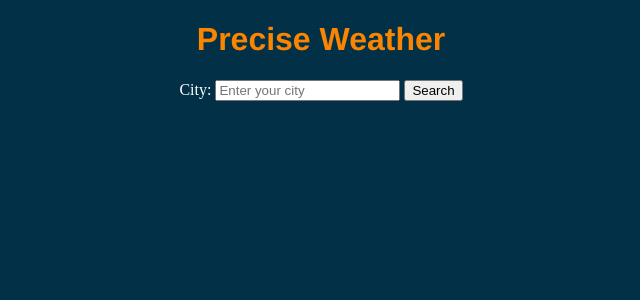
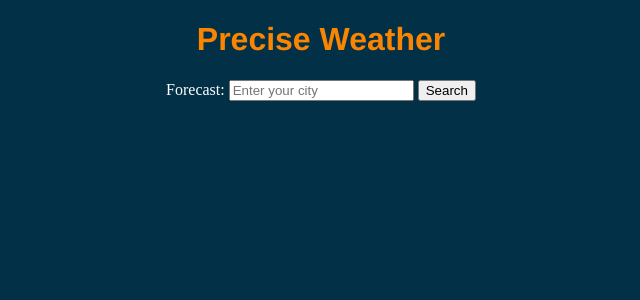
Before and after one commit to ht-pham/weather-app, a Flask app: page / in a window 1280 px wide. Shown: the top 300 px of the page, without its empty margins (319-959 px from the left). Run offline with Flask 2, Linux system fonts and the light colour scheme.

Commit message:
Adding forecasting features for next day

```diff
--- a/main.py
+++ b/main.py
@@ -73,3 +73,67 @@ def search():
             realfeel_c=temp["Real-Feel C"],realfeel_f=temp["Real-Feel F"],
             degree=wind["degree"],direction=wind["dir"],
             kmh=wind["speed_kph"],mph=wind["speed_mph"])
+
+@app.route("/forecast",methods=["POST"])
+def forecast():
+    # URLs for HTTP POST requests
+    url = "https://weatherapi-com.p.rapidapi.com/forecast.json"
+
+    # Headers info { API key & and API host } to make API calls
+    headers = {
+        "X-RapidAPI-Key": "153f94ba4amsh2b77e486cbac9e4p18bfaejsn63e24918a3ba",
+        "X-RapidAPI-Host": "weatherapi-com.p.rapidapi.com"
+    }
+
+    # Take user input and save it as the variable 'city'
+    city = form.form["city"]
+
+    # Exception Handling: Empty Input ==> Refresh Main Page
+    if city == "":
+        return render_template("index.html",error_message="Please enter a city")
+
+    # Otherwise, take the entered user input 'city' to the query
+    querystring = {"q":city,"days":"3"}
+
+    # First API call for the real-time weather info in the city
+    forecast_response = requests.request("GET", url, headers=headers, params=querystring)
+    forecast_data = json.loads(forecast_response.text)
+
+    # Exception Handling: invalid user input
+    # When the user gives an unvalid input other than empty string
+    # return 4xx Error
+    if (forecast_response.status_code in range(400,500)):
+        return render_template("index.html",error_message="No Matching Found Location")
+
+    # Exception Handling: buggy codes/internal server issues
+    # When some codes are not working properly
+    # return 5xx Error
+    if (forecast_response.status_code in range(500,600)):
+        return render_template("error.html",status_code=forecast_response.status_code,error_message=forecast_response.reason)
+
+    # Otherwise (i.e. it is a valid input which is a city/town), return the info
+    # if forecast_data["location"]["region"] == "" or forecast_data["location"]["region"] == forecast_data["location"]["name"] :
+    #     city = forecast_data["location"]["name"]+", "+forecast_data["location"]["country"]
+    # else:
+    #     city = forecast_data["location"]["name"]+", "+forecast_data["location"]["region"]
+    # time = forecast_data["location"]["localtime"]
+    # sunrise = forecast_data["astronomy"]["astro"]["sunrise"]
+    # sunset = forecast_data["astronomy"]["astro"]["sunset"]
+
+    # condition = forecast_data["current"]["condition"]["text"] # e.g. cloudy, sunny, foggy, etc.
+    # temp = {"C":forecast_data["current"]["temp_c"],"F":forecast_data["current"]["temp_f"],
+    #                 "Real-Feel C":forecast_data["current"]["feelslike_c"],"Real-Feel F":forecast_data["current"]["feelslike_f"]}
+    # wind = {"degree":forecast_data["current"]["wind_degree"],"dir":forecast_data["current"]["wind_dir"],
+    #         "speed_kph":forecast_data["current"]["wind_kph"],"speed_mph":forecast_data["current"]["wind_mph"]}
+
+    # return render_template("forecast.html",location=city,
+    #         time=time,sunrise=sunrise,sunset=sunset,
+    #         desc=condition,celsius=temp["C"],fahrenheit=temp["F"],
+    #         realfeel_c=temp["Real-Feel C"],realfeel_f=temp["Real-Feel F"],
+    #         degree=wind["degree"],direction=wind["dir"],
+    #         kmh=wind["speed_kph"],mph=wind["speed_mph"])
+    tomorrow = str(forecast_data["forecast"]["forecastday"][1]["date"])
+    tomorrow_data = forecast_data["forecast"]["forecastday"][1]["day"]
+    tomorrow_astro = forecast_data["forecast"]["forecastday"][1]["astro"]
+
+    return tomorrow+"\n"+str(tomorrow_data["maxtemp_f"])+"\n"+str(tomorrow_data["mintemp_f"])+"\n"+str(tomorrow_astro["sunrise"])
--- a/templates/index.html
+++ b/templates/index.html
@@ -7,9 +7,19 @@
 </head>
 <body>
     <h1>Precise Weather</h1>
+<!--     <div class="container">
+        <form action="{{ url_for('search') }}" method="post" id="search">
+            <label for="city">Current Weather: </label>
+            <input type="text" id="city" name="city" placeholder="Enter your city" />
+            <button type="submit" id="search">Search</button>
+            <br>
+            <small style="color:#ffb703;">{{ error_message }}</small>
+        </form>
+    </div>  -->
+
     <div class="container">
-        <form action="{{ url_for('search') }}" method="post" id="search">
-            <label for="city">City: </label>
+        <form action="{{ url_for('forecast') }}" method="post" id="forecast">
+            <label for="city">Forecast: </label>
             <input type="text" id="city" name="city" placeholder="Enter your city" />
             <button type="submit" id="search">Search</button>
             <br>
```
Also changed, not shown: 1 other file.
